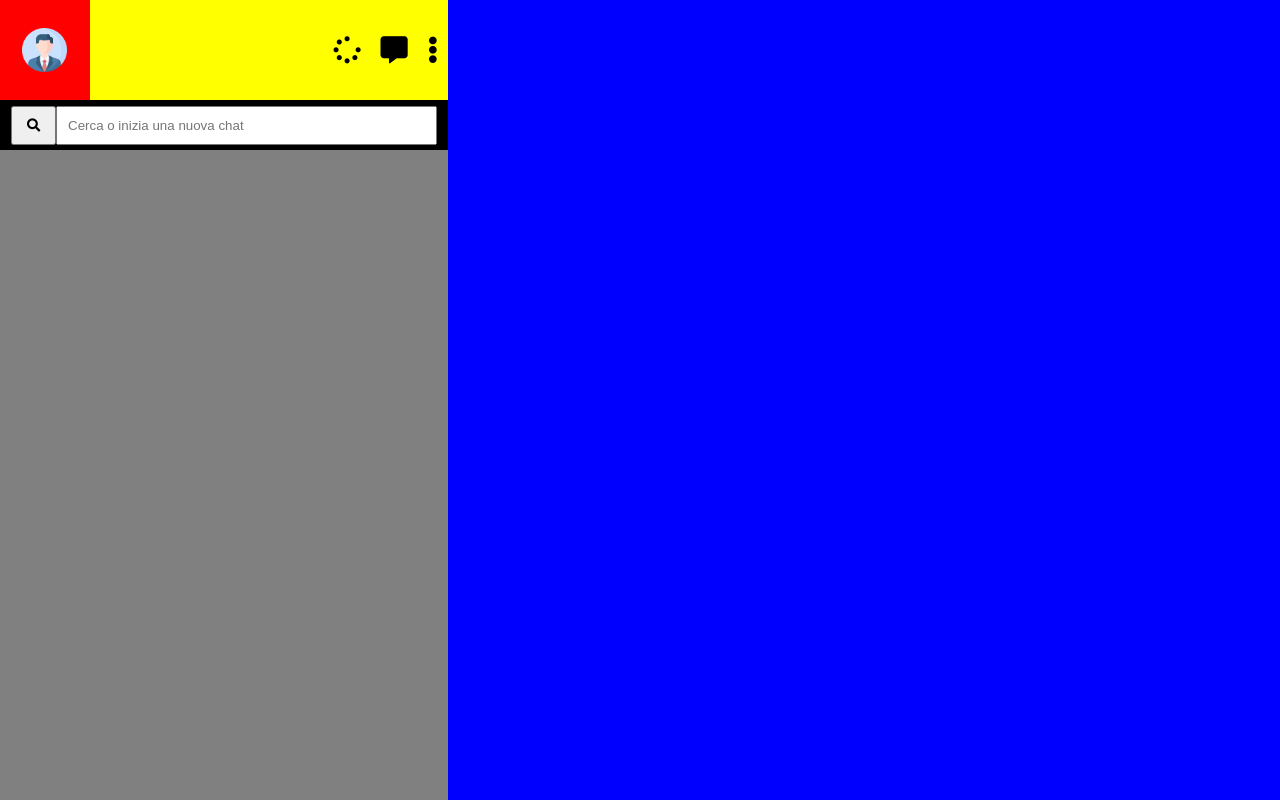
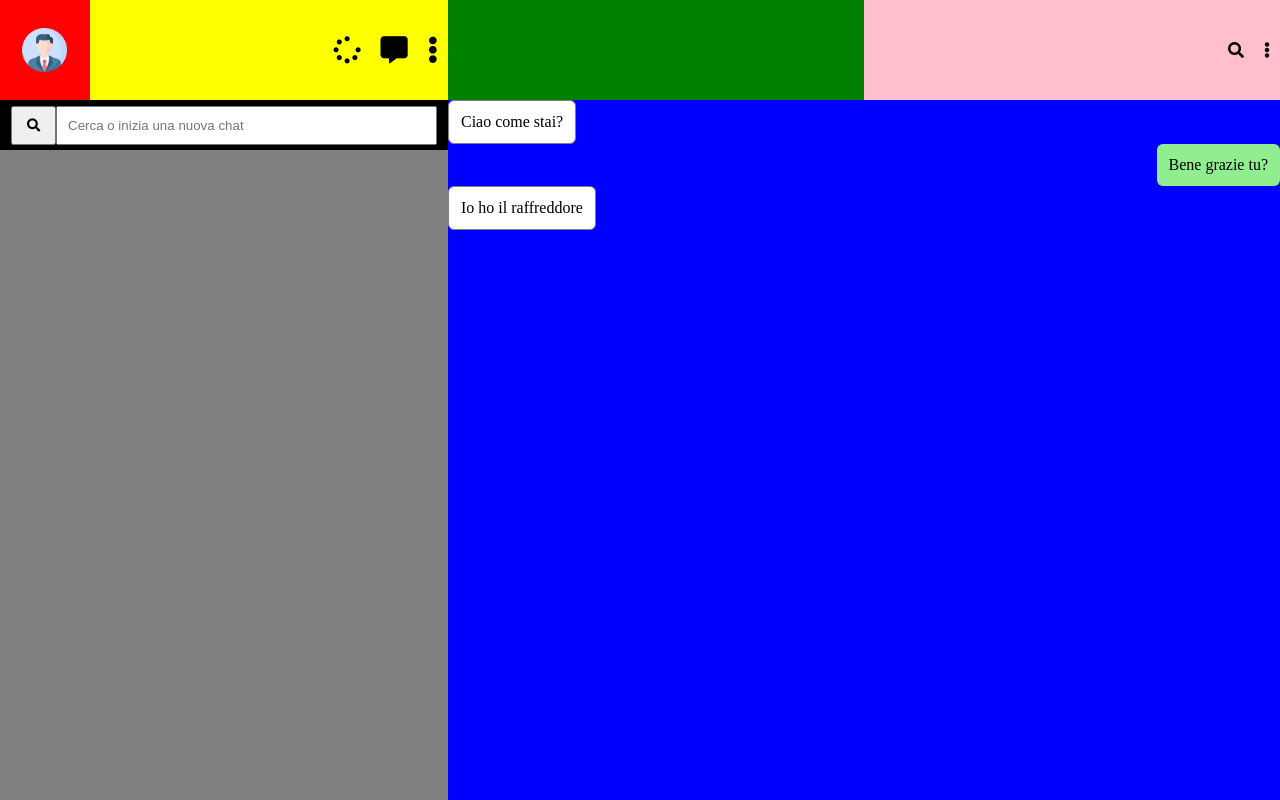
Before and after one commit to GiacomoDiMichele/vue-boolzapp, a plain HTML site: page index.html in a window 1280 px wide. Drawn offline with nearby package versions, Linux system fonts and the light colour scheme.

Commit message:
aggiunta conversazione corrente

```diff
--- a/index.html
+++ b/index.html
@@ -4,14 +4,15 @@
         <meta charset="utf-8">
         <link rel="stylesheet" href="style.css">
         <link rel="stylesheet" href="https://use.fontawesome.com/releases/v5.15.1/css/all.css" integrity="sha384-vp86vTRFVJgpjF9jiIGPEEqYqlDwgyBgEF109VFjmqGmIY/Y4HV4d3Gp2irVfcrp" crossorigin="anonymous">
-        <title></title>
+        <script src="https://cdn.jsdelivr.net/npm/vue@2/dist/vue.js"></script>
+        <title>Boolzap</title>
     </head>
     <body>
         <div class="wrapper">
             <div class="contacts">
                 <div class="myavatar-bar">
                     <div class="myavatar-left">
-                        <img src="profile.png" alt="">
+                        <img src="img\profile.png" alt="">
                     </div>
                     <div class="myavatar-right">
                         <i class="fas fa-spinner"></i>
@@ -27,8 +28,21 @@
 
                 </div>
             </div>
-            <div class="messages-chat">
+            <div class="messages-chat-container">
+                <div class="conversation-headerbar">
+                    <div class="conversation-headerbar-left">
 
+                    </div>
+                    <div class="conversation-headerbar-right">
+                        <i class="fas fa-search"></i>
+                        <i class="fas fa-ellipsis-v"></i>
+                    </div>
+                </div>
+                <div class="messages-single-chat">
+                    <div class="content-message answer-computer">Ciao come stai?</div>
+                    <div class="content-message mine-answer">Bene grazie tu?</div>
+                    <div class="content-message answer-computer">Io ho il raffreddore</div>
+                </div>
             </div>
         </div>
 
--- a/style.css
+++ b/style.css
@@ -10,7 +10,7 @@
     float: left;
     background-color: grey;
 }
-.messages-chat {
+.messages-chat-container {
     height: 100vh;
     width: 65%;
     float: left;
@@ -36,7 +36,6 @@
     width: 50%;
     object-fit: cover;
 }
-
 
 .myavatar-right {
     float: left;
@@ -71,3 +70,47 @@
     width: 85%;
     padding: 10px;
 }
+
+.conversation-headerbar {
+    width: 100%;
+    height: 100px;
+}
+
+.conversation-headerbar-left {
+    float: left;
+    width: 50%;
+    height: 100%;
+    background-color: green;
+}
+
+.conversation-headerbar-right {
+    display: flex;
+    align-items: center;
+    justify-content: flex-end;
+    float: left;
+    height: 100%;
+    width: 50%;
+    background-color: pink;
+}
+
+.conversation-headerbar-right i {
+    padding: 10px;
+}
+
+.content-message {
+    padding: 10px;
+    border-radius: 6px;
+    padding: 12px;
+    clear: both;
+}
+
+.answer-computer {
+    background-color: white;
+    border: 1px solid grey;
+    float: left;
+}
+
+.mine-answer {
+    background-color: lightgreen;
+    float: right;
+}
```
Also changed, not shown: img/alberto.png (added), img/chiara.png (added), img/francesca.png (added), img/francesco.png (added), img/mario.png (added), img/profile.png (renamed from profile.png).
